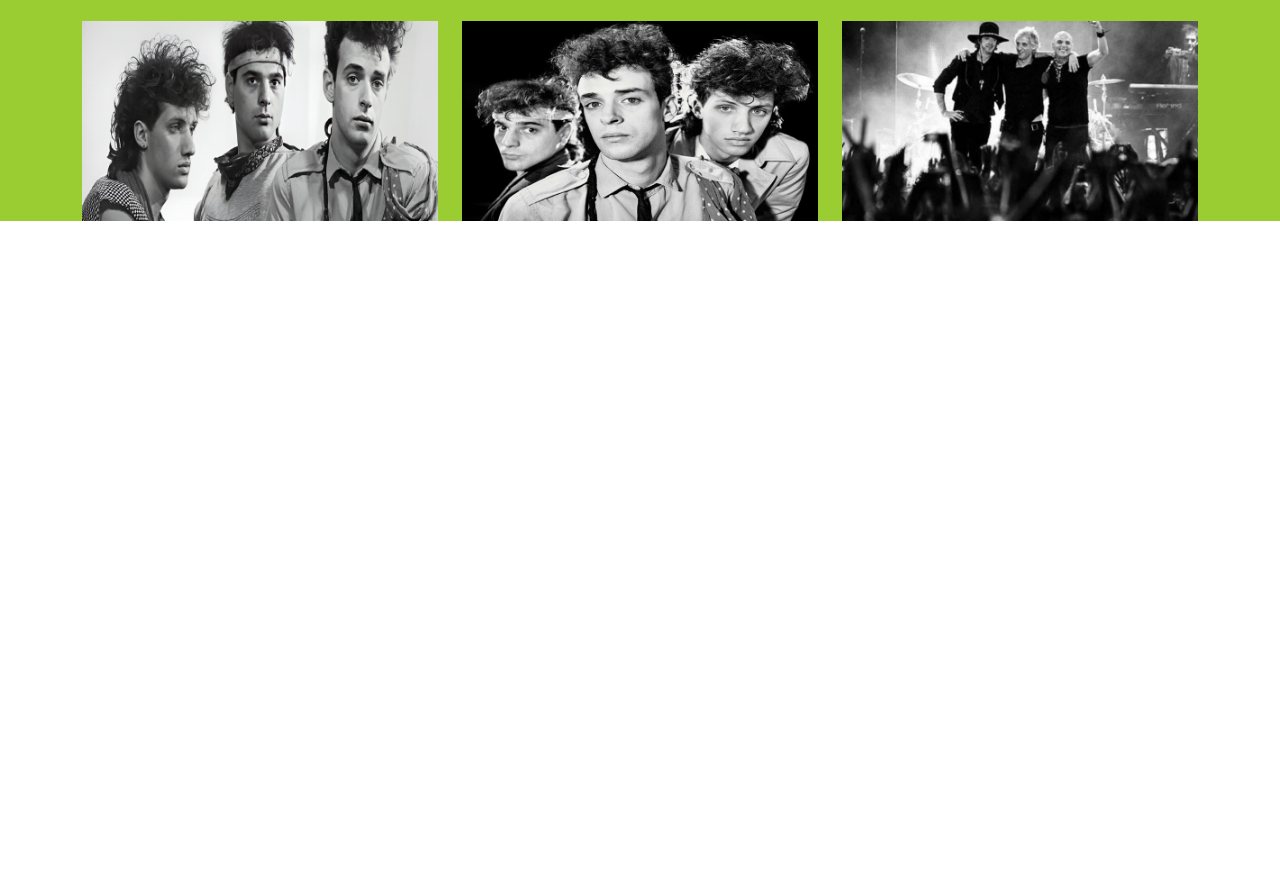
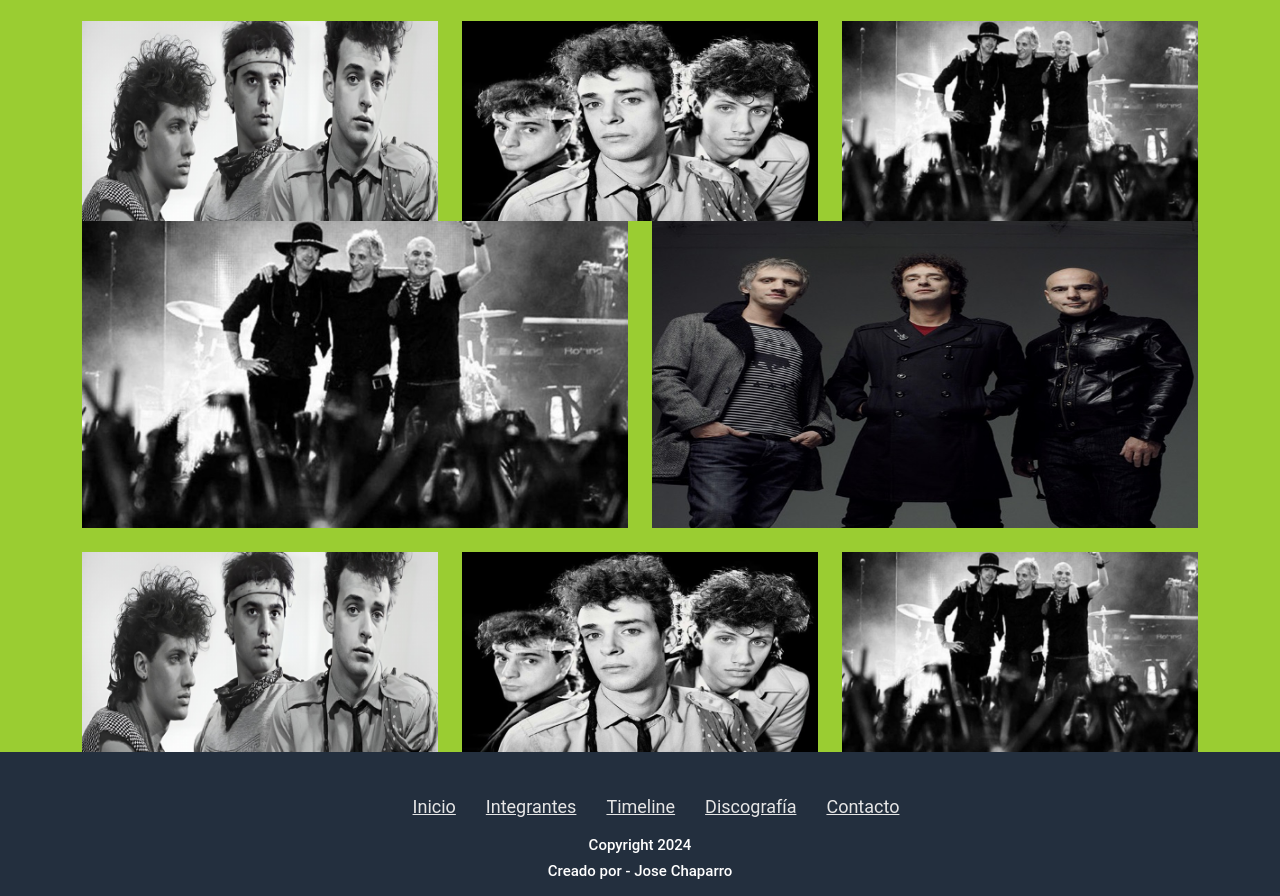
Before and after one commit to Joseuc929/sandra-chaparro, a plain HTML site: page index.html in a window 1280 px wide. Shown: the part 921-1817 px from the top of the page. Before the commit the page ends 1142 px from the top, so only its background shows below. Drawn offline with nearby package versions, Linux system fonts and the light colour scheme.

Commit message:
mas cambio

```diff
--- a/index.html
+++ b/index.html
@@ -12,7 +12,7 @@
     <title>Inicio</title>
 </head>
 
-<body>
+<body id="body">
 
     <header id="header">
         <nav class="navbar navbar-expand-lg bg-body-tertiary">
@@ -73,9 +73,31 @@
             </section>
             </section><br>
             <section class="row">
+                <section class="col">
+                    <img src="images/Soda-StereoC.jpg" alt="">
+                </section>
             <section class="col">
-                <img src="images/Soda-StereoC.jpg" alt="">
+                <img src="images/Soda-StereoD.jpg" alt="">
             </section>
+            <section class="col">
+                <img src="images/Soda-StereoE.jpg" alt="">
+            </section>
+            </section>
+        </section>
+        </section>
+        <section class="container text-center">
+            <section class="row">
+            <section class="col">
+                <img src="images/Soda-StereoE.jpg" alt="">
+            </section>
+            <section class="col">
+                <img src="images/Soda-StereoA.jpg" alt="">
+            </section>
+            </section><br>
+            <section class="row">
+                <section class="col">
+                    <img src="images/Soda-StereoC.jpg" alt="">
+                </section>
             <section class="col">
                 <img src="images/Soda-StereoD.jpg" alt="">
             </section>
@@ -87,6 +109,45 @@
 
     </main>
 
+    <footer id="footer" class="navbar navbar-expand-lg bg-body-tertiary">
+
+        <section id="footerNav" class="">
+
+        <section id="footerRedes">
+            <!-- From Uiverse.io by portseif -->
+            <button id="boton">
+                <a href="https://www.instagram.com/sodastereo/?hl=es" target="_blank"><i class="fa-brands fa-square-instagram"></i></a>
+            </button>
+                <!-- From Uiverse.io by portseif -->
+            <button id="boton">
+                <a href="https://www.facebook.com/sodastereo/?locale=es_LA" target="_blank"><i class="fa-brands fa-square-facebook"></i></a>
+            </button>
+                <!-- From Uiverse.io by portseif -->
+            <button id="boton">
+                <a href="https://x.com/sodastereo?lang=es" target="_blank"><i class="fa-brands fa-square-x-twitter"></i></a>
+            </button>
+                            <!-- From Uiverse.io by portseif -->
+            <button id="boton">
+                <a href="https://www.whatsapp.com/" target="_blank"><i class="fa-brands fa-square-whatsapp"></i></a>
+            </button>
+        </section>
+            <ul>
+                <li><a href="../index.html">Inicio</a></li>
+                <li><a href="#">Integrantes</a></li>
+                <li><a href="timeLine.html">Timeline</a></li>
+                <li><a href="discografia.html">Discografía</a></li>
+                <li><a href="contacto.html">Contacto</a></li>
+            </ul>
+
+            <article class="footerCopy">
+                <h1>Copyright 2024</h1>
+                <h1>Creado por - Jose Chaparro</h1>
+            </article>
+        </section>
+
+
+    </footer>
+
     <script src="https://cdn.jsdelivr.net/npm/bootstrap@5.3.3/dist/js/bootstrap.bundle.min.js"></script>
 </body>
 </html>
--- /dev/null
+++ b/sass/secciones/_footer.scss
@@ -0,0 +1,78 @@
+/* ----------------FOOTER---------------------FOOTER--------------FOOTER---------------FOOOTER----------------- */
+#footer.navbar {
+    background-color:#232F3E !important;
+    display: flex;
+    justify-content: space-around;
+    font-family:"Roboto", serif;
+    align-items: center;
+
+    #footerRedes {
+        display: flex;
+        justify-content: space-around;
+        flex-wrap: wrap;
+        align-items:center;
+        font-size: 18px;
+        column-gap: 30px;
+
+        i {
+            font-size: 35px;
+            color:#E6E6E6;
+          }
+
+      }
+
+    ul {
+        display: flex;
+        justify-content: space-around;
+        flex-wrap: wrap;
+        flex-direction:row;
+        align-items:center;
+        font-size: 18px;
+        column-gap: 30px;
+      }
+
+    li a {
+        color: #E6E6E6;
+      }
+
+    article h1 {
+      display: flex;
+      justify-content: space-around;
+      align-items: center;
+      font-size: 15px;
+      color:white;
+    }
+
+  }
+  /* From Uiverse.io by portseif */
+  #boton {
+    align-items: center;
+    background-color: transparent;
+    color: #fff;
+    cursor: pointer;
+    display: flex;
+    font-family: ui-sans-serif,system-ui,-apple-system,system-ui,"Segoe UI",Roboto,"Helvetica Neue",Arial,"Noto Sans",sans-serif,"Apple Color Emoji","Segoe UI Emoji","Segoe UI Symbol","Noto Color Emoji";
+    font-size: 1rem;
+    font-weight: 700;
+    line-height: 1.5;
+    text-decoration: none;
+    text-transform: uppercase;
+    outline: 0;
+    border: 0;
+    padding: 1rem;
+  }
+
+  #boton:before {
+    background-color: #fff;
+    content: "";
+    display: inline-block;
+    height: 1px;
+    margin-right: 10px;
+    transition: all .42s cubic-bezier(.25,.8,.25,1);
+    width: 0;
+  }
+
+  #boton:hover:before {
+    background-color: #fff;
+    width: 3rem;
+  }
--- a/sass/secciones/_reset.scss
+++ b/sass/secciones/_reset.scss
@@ -11,5 +11,5 @@ li {
 
 #body {
     background-color: black;
-    min-height: 100vh;
+    // // min-height: 100vh;
 }
--- a/sass/style.scss
+++ b/sass/style.scss
@@ -1,3 +1,4 @@
 @use "secciones/reset";
 @use "secciones/header";
 @use "secciones/main";
+@use "secciones/footer";
```
Also changed, not shown: css/style.css, 1 other file.
